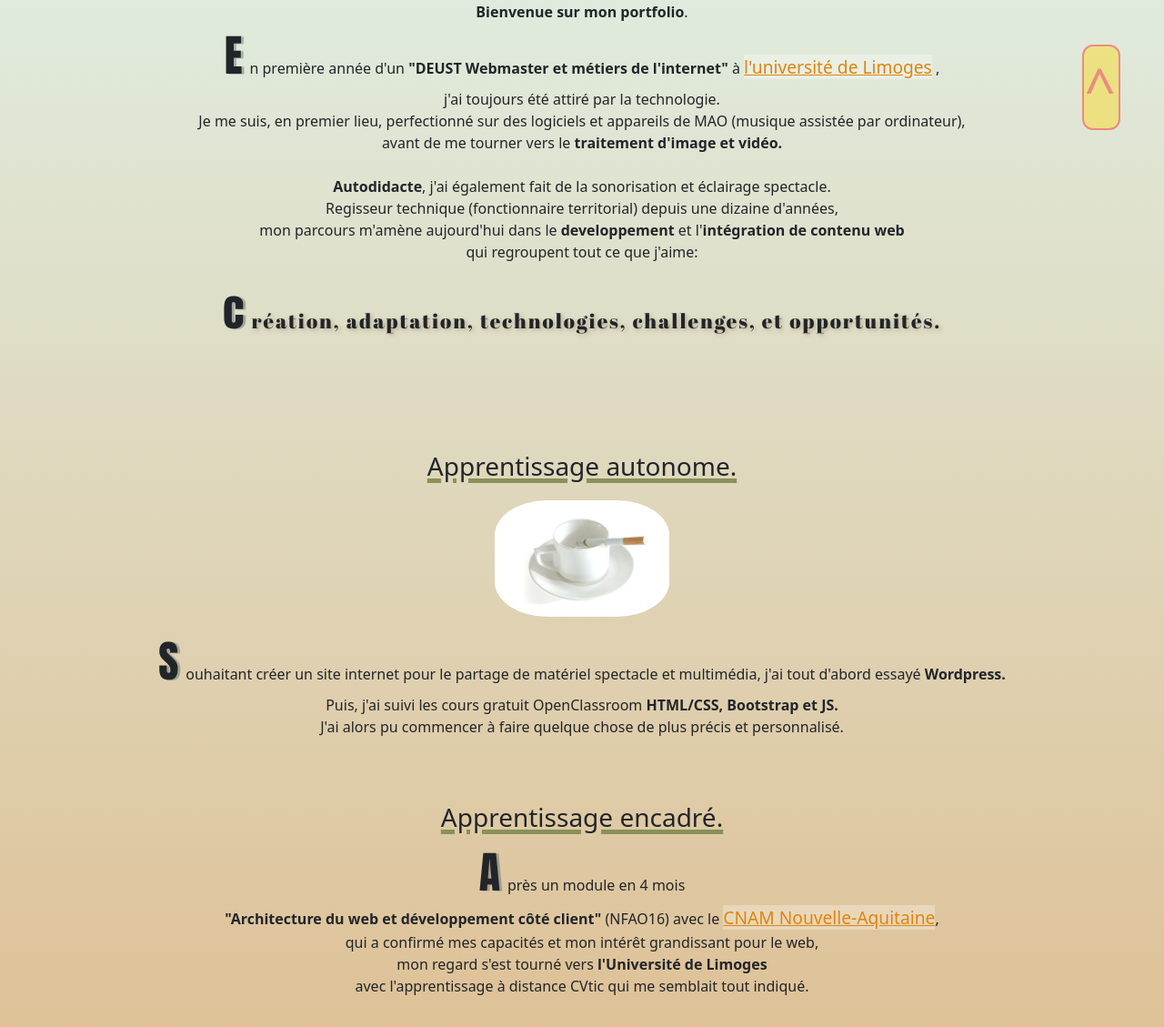
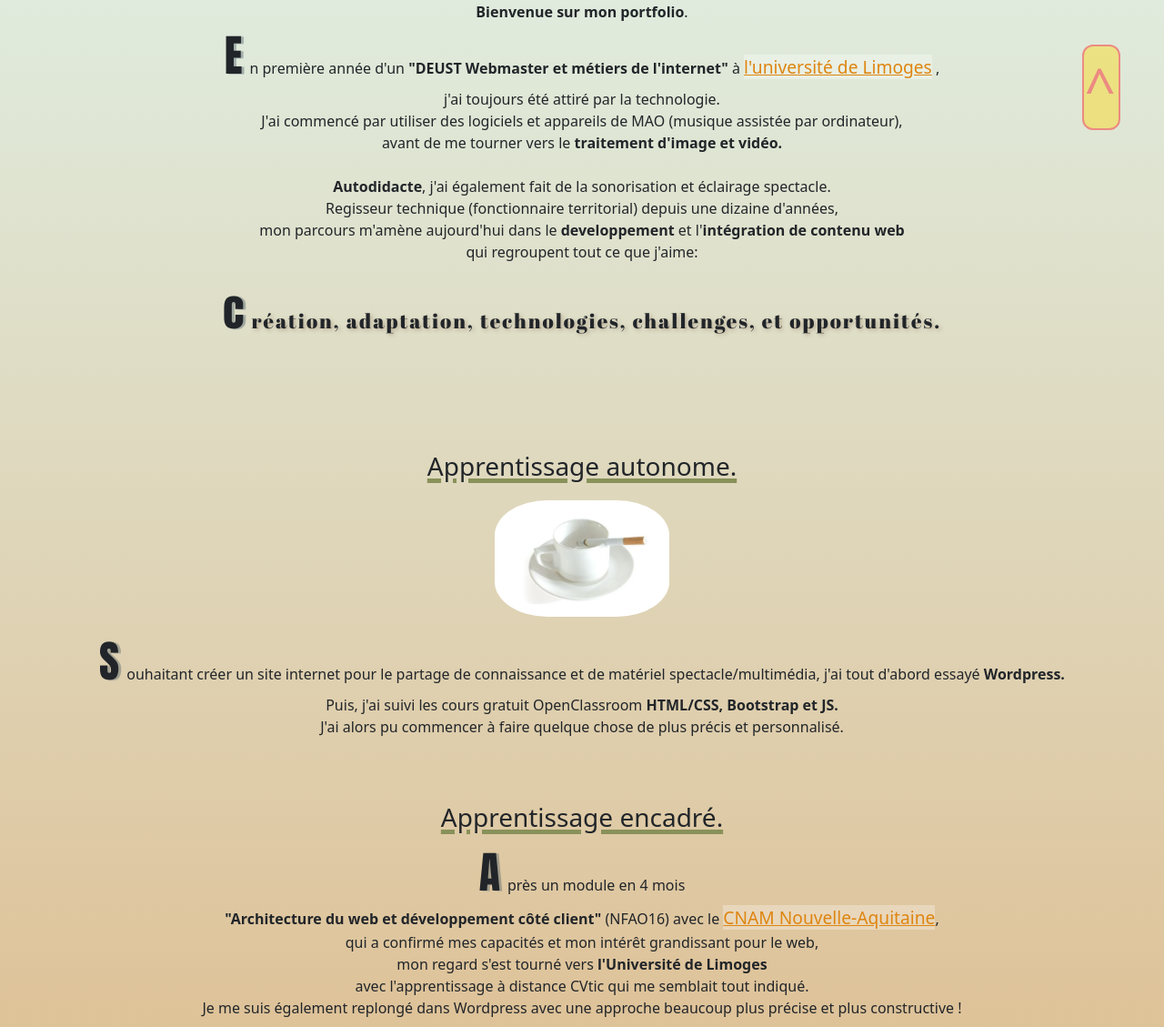
Before and after one commit to Bozy87/boris.andrieu, a plain HTML site: page index.html in a window 1280 px wide. Shown: the part 551-1680 px from the top of the page at 91% size. Drawn offline with nearby package versions, Linux system fonts and the light colour scheme.

Commit message:
Update index.html

```diff
--- a/index.html
+++ b/index.html
@@ -14,7 +14,7 @@
     <link href="https://fonts.googleapis.com/css2?family=Abril+Fatface&display=swap" rel="stylesheet">
   <link rel="icon" href="./img/favicon-32x32.png">
 
-  <title>Robi</title>
+  <title>Boris ANDRIEU</title>
 </head>
 
 <header>
@@ -86,7 +86,7 @@
         href="https://www.sciences.unilim.fr/tic/deust-webmaster-metiers-internet/" target="_blank">l'université de Limoges</a> ,<br>
       j'ai toujours été attiré par la technologie.<br>
 
-Je me suis, en premier lieu, perfectionné sur des logiciels et appareils de MAO (musique
+J'ai commencé par utiliser des logiciels et appareils de MAO (musique
     assistée par ordinateur),<br> avant de me tourner vers le <strong>traitement d'image et
       vidéo.</strong><br><br>
    <strong>Autodidacte</strong>, j'ai également fait de la sonorisation
@@ -96,7 +96,7 @@ Je me suis, en premier lieu, perfectionné sur des logiciels et appareils de MAO
     <h3> Apprentissage autonome.</h3>
     <img src="./img/cafeclope.jpg" alt="clope dans café"><br>
 
-     <p>Souhaitant créer un site internet pour le partage de matériel spectacle et multimédia, j'ai tout d'abord essayé <strong>Wordpress.</strong> <br>
+     <p>Souhaitant créer un site internet pour le partage de connaissance et de matériel spectacle/multimédia, j'ai tout d'abord essayé <strong>Wordpress.</strong> <br>
       Puis, j'ai suivi les cours gratuit OpenClassroom <strong>HTML/CSS, Bootstrap et JS.</strong><br>
       J'ai alors pu commencer à faire quelque chose de plus précis et personnalisé.<br>
       </p>
@@ -107,9 +107,8 @@ Je me suis, en premier lieu, perfectionné sur des logiciels et appareils de MAO
     <h3>Apprentissage encadré.</h3>
     <p>
     Après un module en 4 mois <strong><br> "Architecture du web et développement côté client" </strong>(NFAO16) avec le <a class="hyperlien" href="https://www.cnam-nouvelle-aquitaine.fr/unite-d-enseignement,developpement-web-1-architecture-du-web-et-developpement-cote-client,NFA016" target="_blank">CNAM Nouvelle-Aquitaine</a>,<br> qui a confirmé mes capacités et mon intérêt grandissant pour le web,<br>
-    mon regard s'est tourné vers <strong>l'Université de Limoges </strong><br>avec l'apprentissage à distance CVtic qui me semblait tout indiqué. </p></div>
-
-
+    mon regard s'est tourné vers <strong>l'Université de Limoges </strong><br>avec l'apprentissage à distance CVtic qui me semblait tout indiqué. <br>
+  Je me suis également replongé dans Wordpress avec une approche beaucoup plus précise et plus constructive !</p></div>
        <div class=" fontstyle">
     Je vous invite à consulter la  <br> <a class="liensite" href="./html/onmange.html">page suivante</a> <br> pour voir quelques-uns de mes travaux :
       </div>
```
